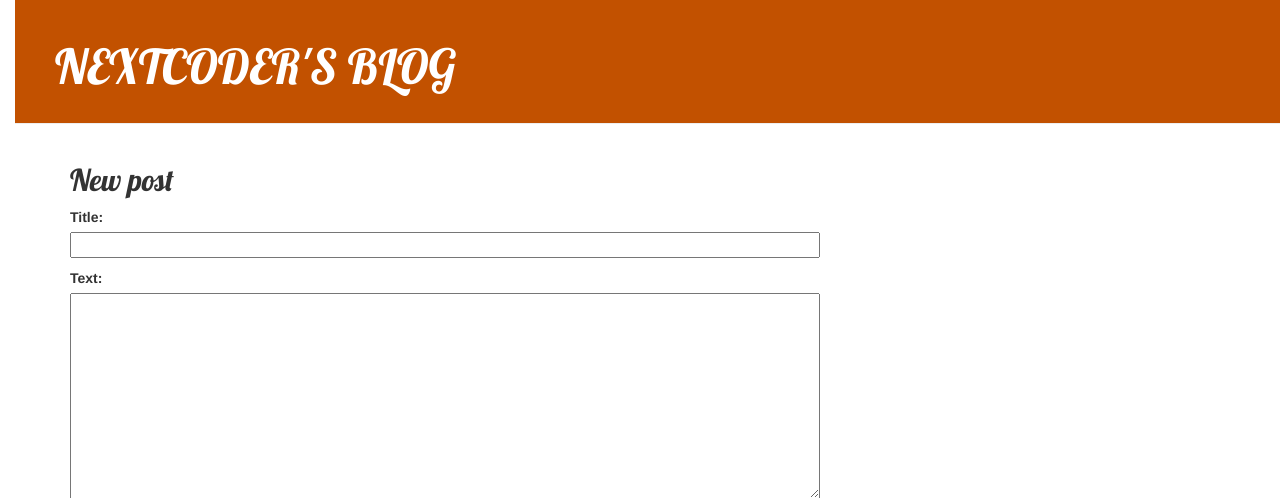
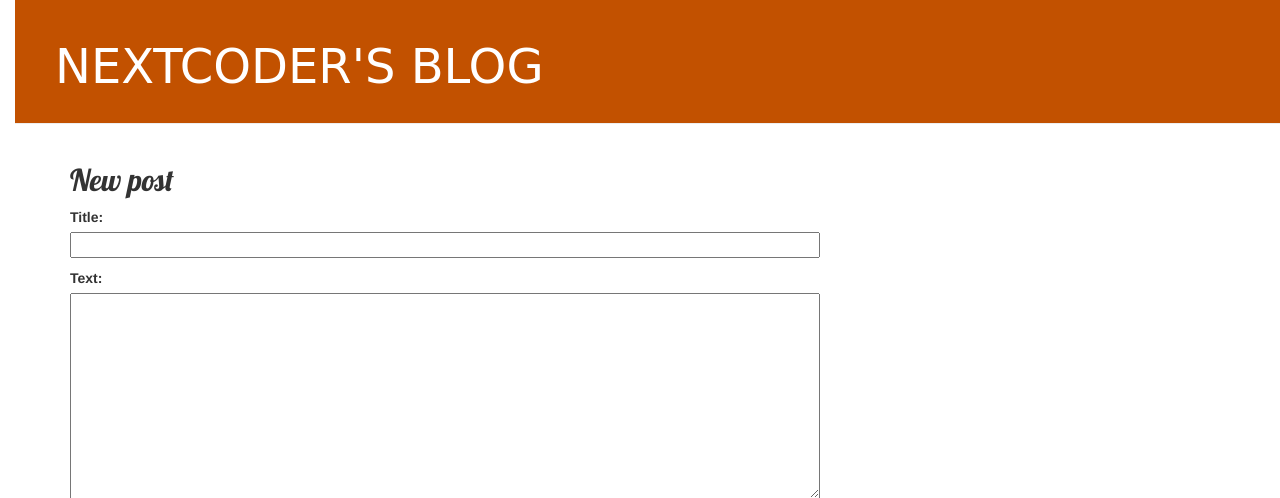
Before and after one commit to ayushbahuguna7/my-first-blog, a Django app: page /post/new/ in a window 1280 px wide. Shown: the top 498 px of the page. Run offline with Django 3.2, Linux system fonts and the light colour scheme; some libraries are stand-ins or nearby versions.

```diff
--- a/blog/static/css/blog.css
+++ b/blog/static/css/blog.css
@@ -1,6 +1,6 @@
 h1 a, h2 a {
     color: #C25100;
-    font-family: 'Lobster';
+    font-family: 'Comic Sans MS';
 }
 body {
     padding-left: 15px;
```
